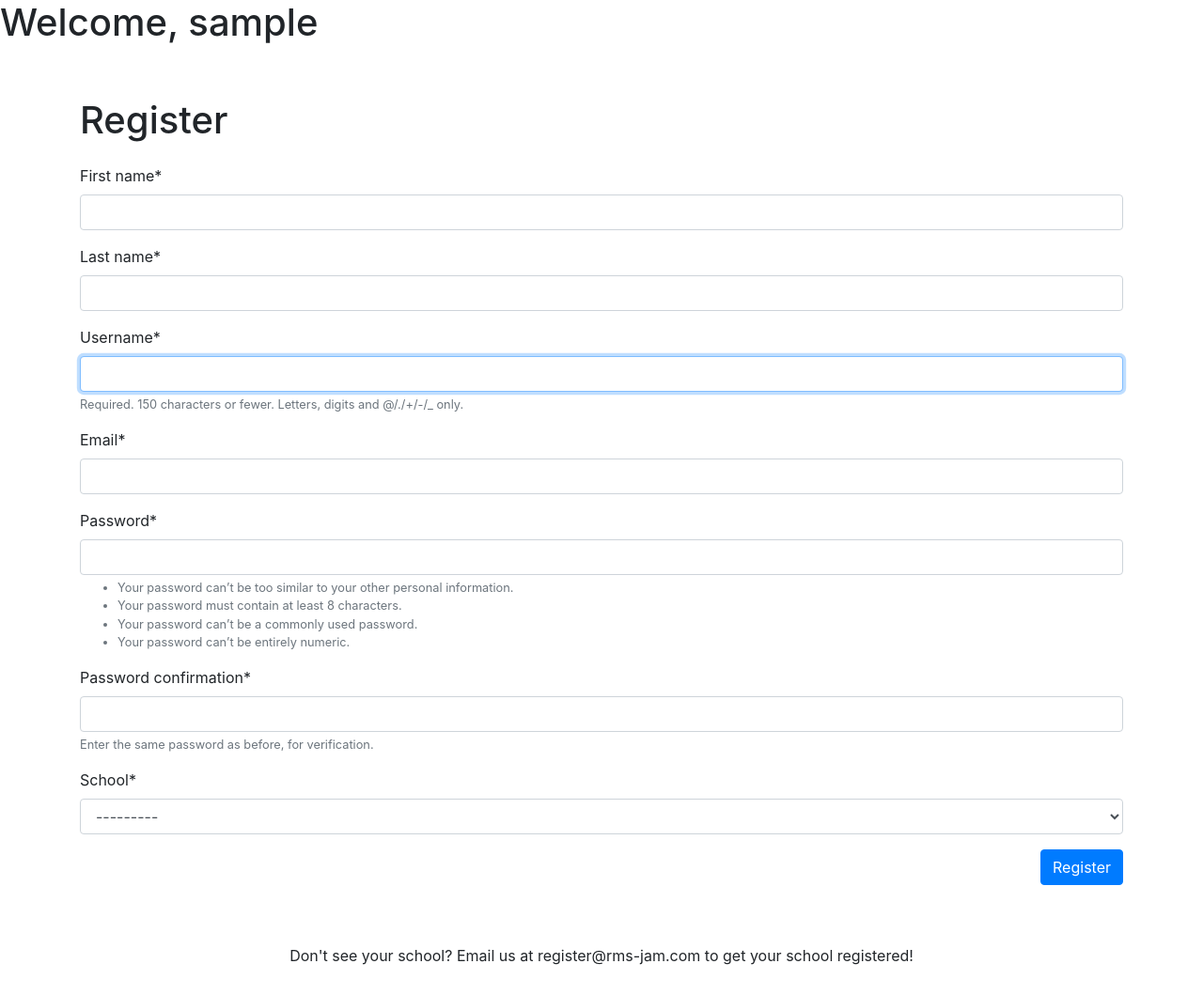
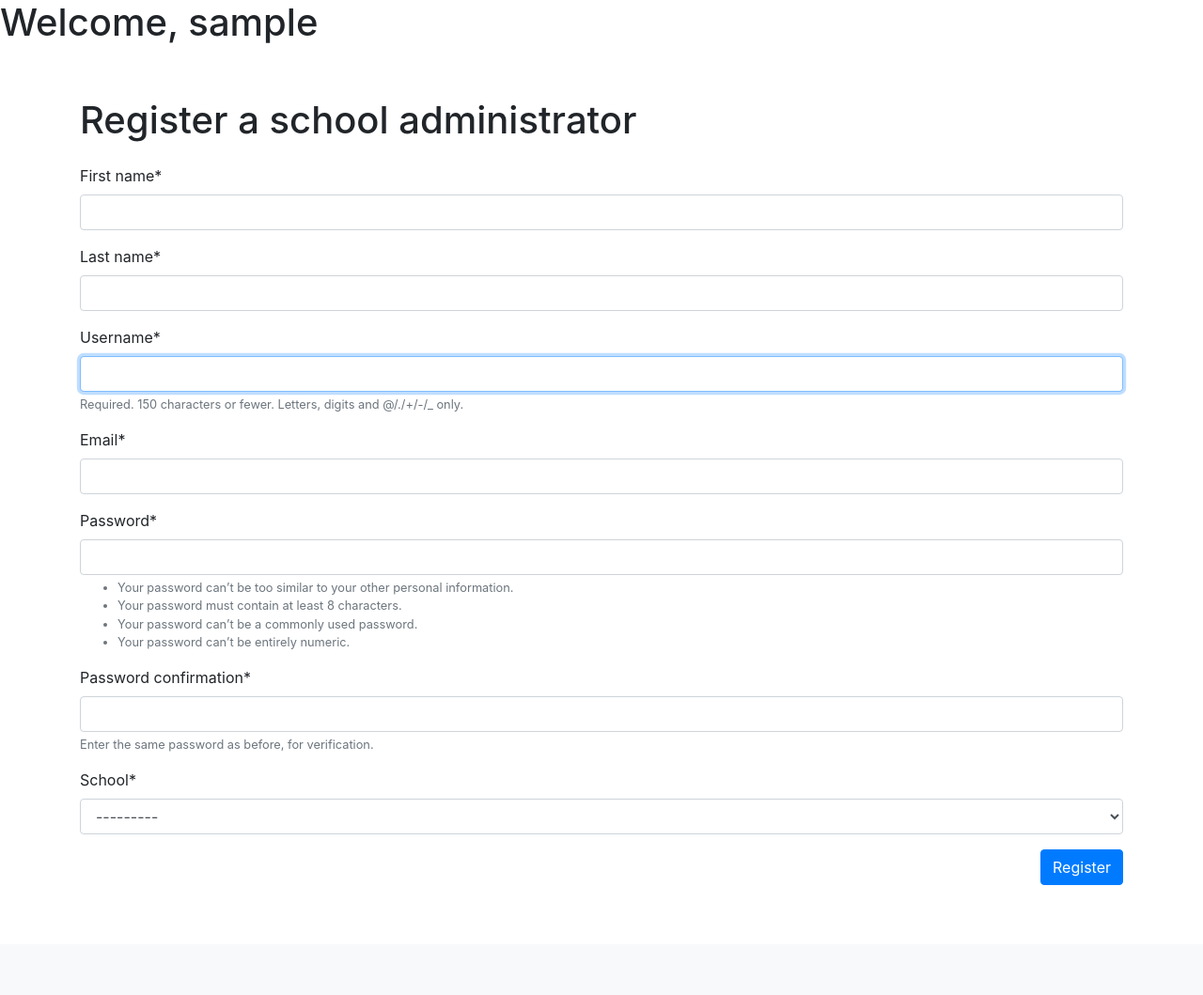
Before and after one commit to WE-ARE-JAM/student-reviews, a Django app: page /admin-register in a window 1280 px wide. Shown: the part 56-1115 px from the top of the page at 94% size. After the commit the page ends 998 px from the top, so only its background shows below. Run offline with Django 4.2, Linux system fonts and the light colour scheme; the visitor is signed in with stand-in values (Sample User, id 1); data that the repository does not hold is empty; some libraries are stand-ins or nearby versions.

Commit message:
Fix admin register

```diff
--- a/base/templates/admin-register.html
+++ b/base/templates/admin-register.html
@@ -1,3 +1,7 @@
 {% extends "register.html" %}
 
 {% block title %}School Admin Registration{% endblock %}
+
+{% block heading %}<h1>Register a school administrator</h1>{% endblock %}
+
+{% block footer %}{% endblock %}
--- a/base/templates/register.html
+++ b/base/templates/register.html
@@ -5,7 +5,7 @@
 {% load crispy_forms_tags %}
 <div class="d-flex flex-column">
     <div class="container py-5 d-flex flex-column justify-content-between">
-        <h1>Register</h1>
+        {% block heading %}<h1>Register</h1>{% endblock %}
         <form class="register-form" method="POST">
             {% csrf_token %}
             {{ register_form|crispy }}
@@ -18,9 +18,11 @@
         </div>
     </div>
 
+    {% block footer %}
     <div class="d-flex justify-content-center contact-info">
         Don't see your school? Email us at register@rms-jam.com to get your school registered!
     </div>
+    {% endblock %}
 </div>
 
 {% endblock %}
```
